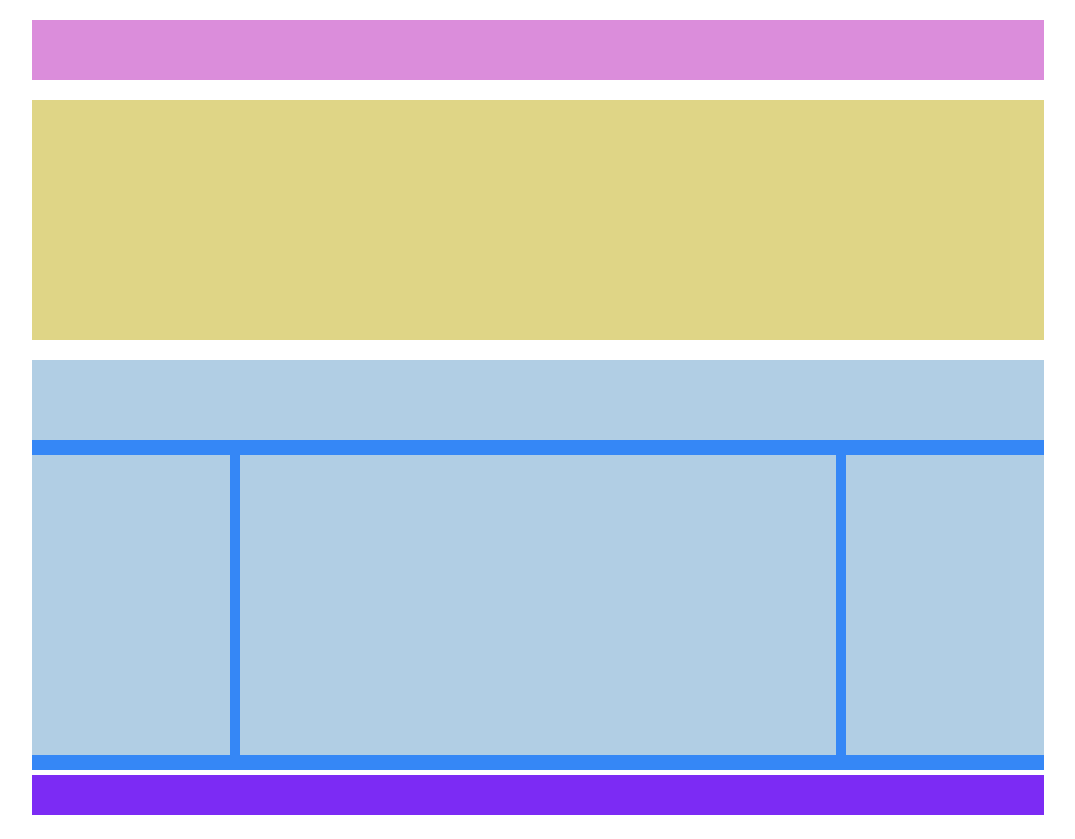
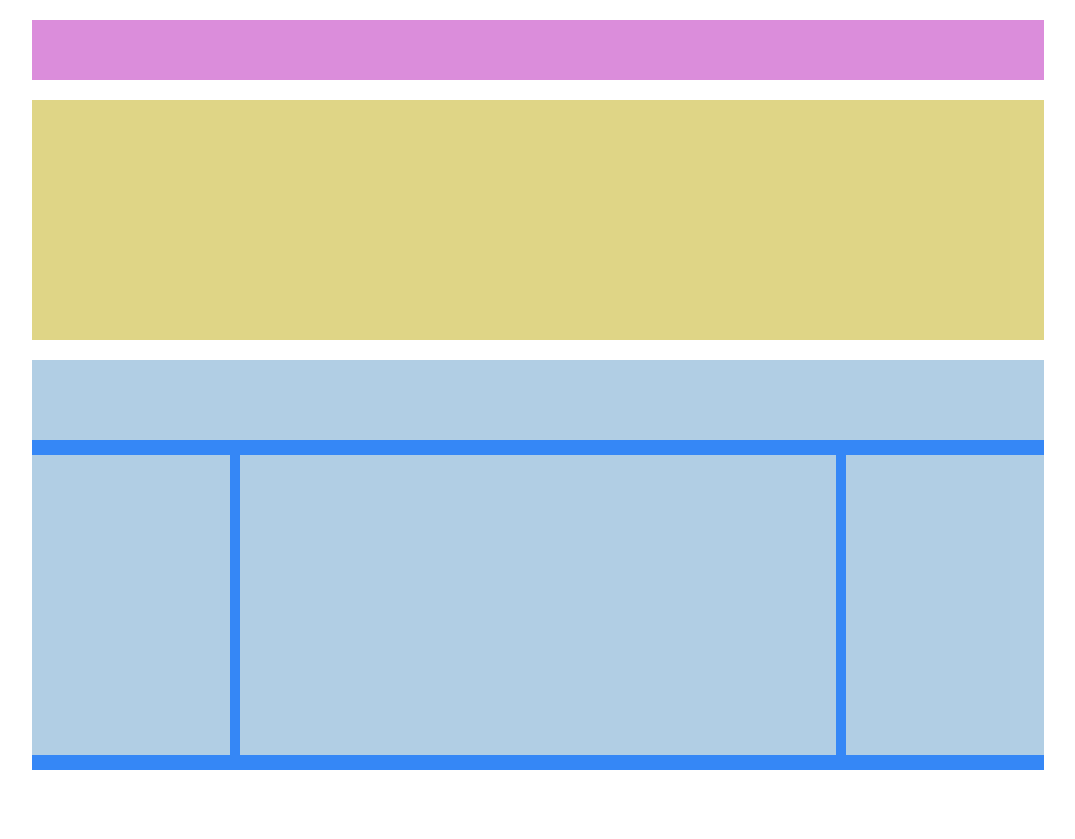
Before and after one commit to twotimesgi/htmlcss-wp, a plain HTML site: page index.html in a window 1280 px wide. Shown: the whole page, without its empty margins (102-1177 px from the left). Before the commit the page ends 815 px from the top, so only its background shows below. Drawn offline with Linux system fonts and the light colour scheme.

Commit message:
Styling Footer

```diff
--- a/css/style.css
+++ b/css/style.css
@@ -26,8 +26,11 @@ main{
 
 footer{
     width: 100%;
-    height: 5vh;
-    background-color: rgb(124, 43, 244);
+    width: 100%;
+    padding: 2rem;
+    height: auto;
+    text-align: center;
+    font-size: 1em;
 }
 
 .main-article{
@@ -40,7 +43,6 @@ footer{
     width: 100%;
     background-color: rgb(53, 135, 246);
     margin-top: 20px;
-    min-height: ;
 }
 
 .multi-article:after, .multi-article:before{
```
